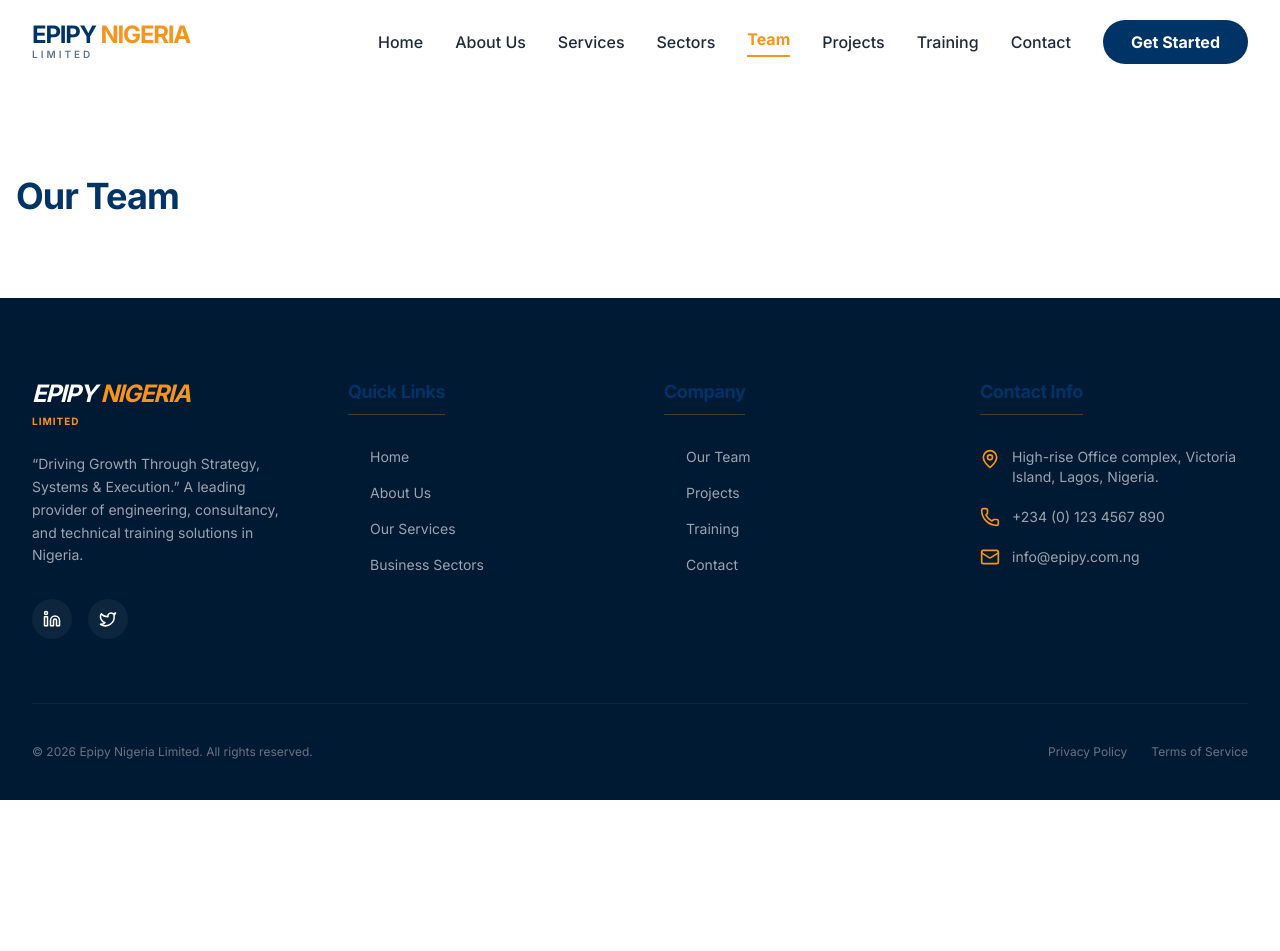
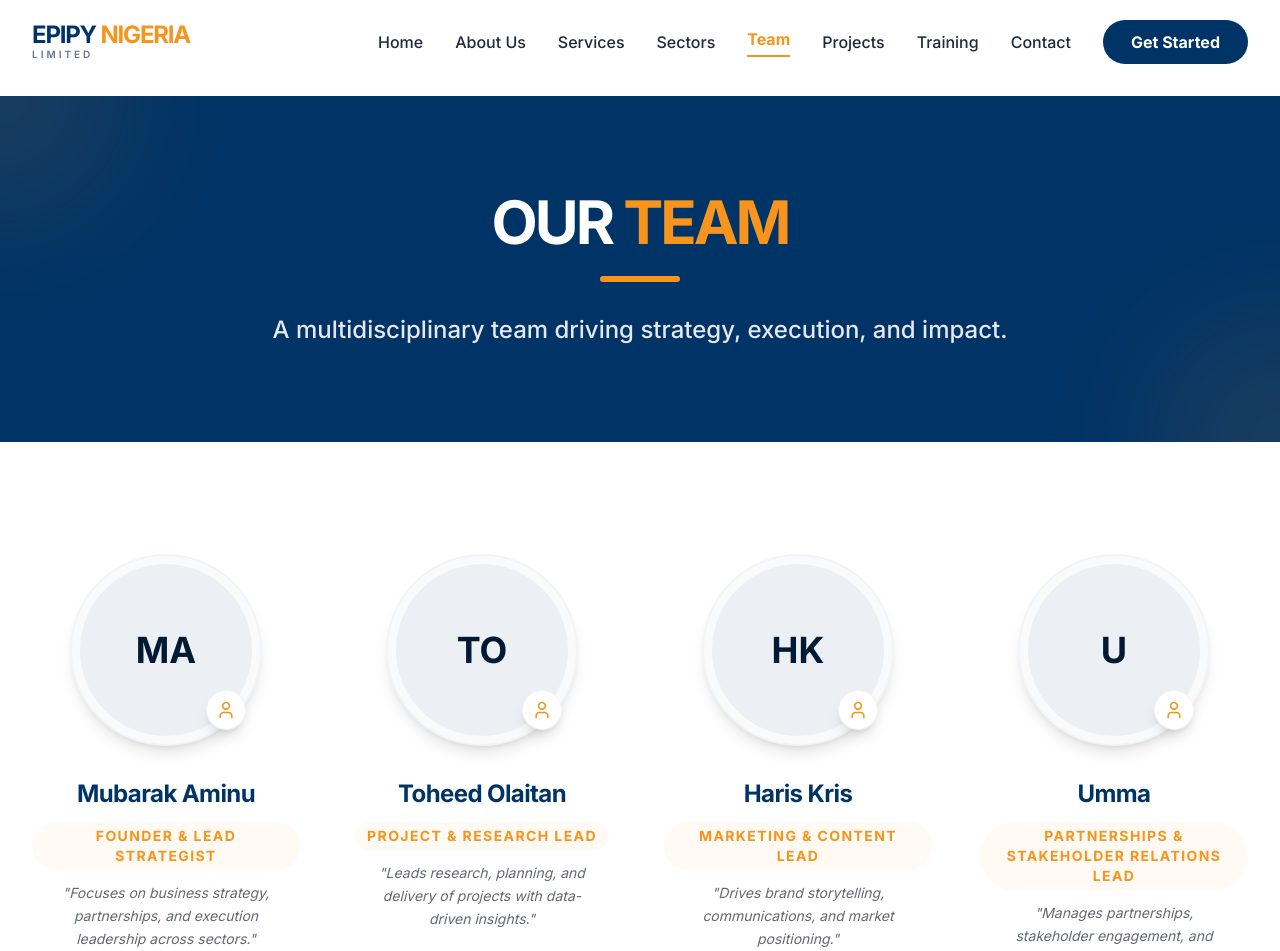
Before and after one commit to Abdul100-han/epipy.com, a React (Vite) app: page /team in a window 1280 px wide. Shown: the top 951 px of the page. Before the commit the page ends 800 px from the top, so only its background shows below. Built offline with nearby package versions, Linux system fonts and the light colour scheme.

Commit message:
Implement professional Team page with leadership profiles

```diff
--- a/src/App.jsx
+++ b/src/App.jsx
@@ -4,10 +4,10 @@ import MainLayout from './layout/MainLayout';
 import Home from './pages/Home';
 import About from './pages/About';
 import Services from './pages/Services';
+import Team from './pages/Team';
 
 // Placeholder Pages
 const Sectors = () => <div className="container mx-auto px-4 py-20"><h1 className="text-4xl">Business Sectors</h1></div>;
-const Team = () => <div className="container mx-auto px-4 py-20"><h1 className="text-4xl">Our Team</h1></div>;
 const Projects = () => <div className="container mx-auto px-4 py-20"><h1 className="text-4xl">Portfolio</h1></div>;
 const Training = () => <div className="container mx-auto px-4 py-20"><h1 className="text-4xl">Training & Development</h1></div>;
 const Contact = () => <div className="container mx-auto px-4 py-20"><h1 className="text-4xl">Contact Us</h1></div>;
--- /dev/null
+++ b/src/pages/Team.jsx
@@ -0,0 +1,106 @@
+import React from 'react';
+import { User } from 'lucide-react';
+import Section from '../components/Section';
+
+const Team = () => {
+    const teamMembers = [
+        {
+            name: "Mubarak Aminu",
+            role: "Founder & Lead Strategist",
+            bio: "Focuses on business strategy, partnerships, and execution leadership across sectors.",
+            initials: "MA"
+        },
+        {
+            name: "Toheed Olaitan",
+            role: "Project & Research Lead",
+            bio: "Leads research, planning, and delivery of projects with data-driven insights.",
+            initials: "TO"
+        },
+        {
+            name: "Haris Kris",
+            role: "Marketing & Content Lead",
+            bio: "Drives brand storytelling, communications, and market positioning.",
+            initials: "HK"
+        },
+        {
+            name: "Umma",
+            role: "Partnerships & Stakeholder Relations Lead",
+            bio: "Manages partnerships, stakeholder engagement, and collaborative initiatives.",
+            initials: "U"
+        }
+    ];
+
+    return (
+        <div className="overflow-hidden">
+            {/* --- Page Header --- */}
+            <Section bg="primary" className="!py-24 relative overflow-hidden">
+                <div className="absolute inset-0 opacity-10 pointer-events-none">
+                    <div className="absolute top-0 left-0 w-64 h-64 bg-secondary rounded-full blur-3xl -translate-x-1/2 -translate-y-1/2" />
+                    <div className="absolute bottom-0 right-0 w-64 h-64 bg-secondary rounded-full blur-3xl translate-x-1/2 translate-y-1/2" />
+                </div>
+
+                <div className="relative z-10 text-center max-w-3xl mx-auto">
+                    <h1 className="text-5xl md:text-6xl font-black text-white mb-6 uppercase tracking-tighter">
+                        Our <span className="text-secondary text-stroke-white">Team</span>
+                    </h1>
+                    <div className="w-20 h-1.5 bg-secondary mx-auto mb-8 rounded-full" />
+                    <p className="text-xl md:text-2xl text-gray-200 font-medium leading-relaxed">
+                        A multidisciplinary team driving strategy, execution, and impact.
+                    </p>
+                </div>
+            </Section>
+
+            {/* --- Team Grid --- */}
+            <Section bg="white" className="!py-28">
+                <div className="grid grid-cols-1 md:grid-cols-2 lg:grid-cols-4 gap-12">
+                    {teamMembers.map((member, index) => (
+                        <div key={index} className="group flex flex-col items-center text-center">
+                            {/* Profile Image Placeholder */}
+                            <div className="relative mb-8">
+                                <div className="w-48 h-48 rounded-full bg-gray-50 border-2 border-gray-100 flex items-center justify-center p-2 transition-all duration-500 group-hover:border-secondary overflow-hidden shadow-lg group-hover:shadow-secondary/20">
+                                    <div className="w-full h-full rounded-full bg-primary/5 flex items-center justify-center text-primary-dark group-hover:bg-secondary transition-all duration-500">
+                                        <span className="text-4xl font-black group-hover:text-white group-hover:scale-110 transition-all duration-500">
+                                            {member.initials}
+                                        </span>
+                                    </div>
+                                </div>
+                                {/* Decorative badge */}
+                                <div className="absolute bottom-4 right-4 w-10 h-10 bg-white rounded-full shadow-lg flex items-center justify-center border border-gray-100 group-hover:bg-primary transition-colors duration-500">
+                                    <User size={20} className="text-secondary group-hover:text-white transition-colors duration-500" />
+                                </div>
+                            </div>
+
+                            {/* Member Info */}
+                            <div className="space-y-3">
+                                <h3 className="text-2xl font-black text-primary group-hover:text-secondary transition-colors duration-300">
+                                    {member.name}
+                                </h3>
+                                <p className="text-secondary text-sm font-bold uppercase tracking-widest bg-secondary/5 inline-block px-3 py-1 rounded-full">
+                                    {member.role}
+                                </p>
+                                <p className="text-accent-dark/70 text-sm leading-relaxed max-w-[250px] mx-auto mt-4 px-2 italic">
+                                    "{member.bio}"
+                                </p>
+                            </div>
+                        </div>
+                    ))}
+                </div>
+            </Section>
+
+            {/* --- Join Us Section --- */}
+            <Section bg="gray" className="!py-20">
+                <div className="max-w-4xl mx-auto text-center border-t border-b border-gray-200 py-16">
+                    <h2 className="text-3xl md:text-4xl font-black text-primary mb-6">Want to Join Our Ecosystem?</h2>
+                    <p className="text-lg text-accent max-w-2xl mx-auto mb-10 leading-relaxed">
+                        We are always looking for visionary talent and strategic partners to join our mission of driving operational excellence across African markets.
+                    </p>
+                    <button className="px-10 py-4 bg-primary text-white font-bold rounded-full hover:bg-secondary hover:text-primary-dark transition-all transform hover:scale-105 shadow-xl">
+                        EXPLORE OPPORTUNITIES
+                    </button>
+                </div>
+            </Section>
+        </div>
+    );
+};
+
+export default Team;
```
